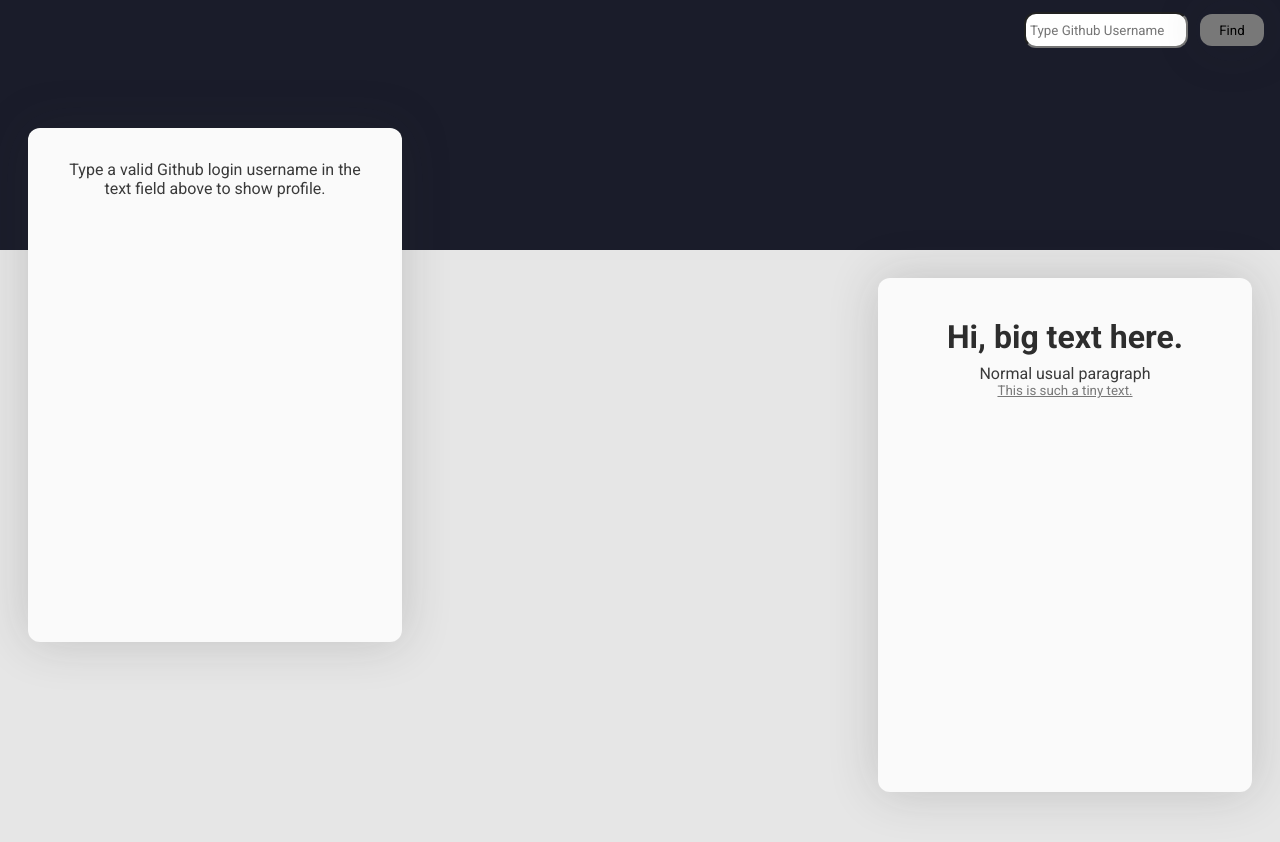
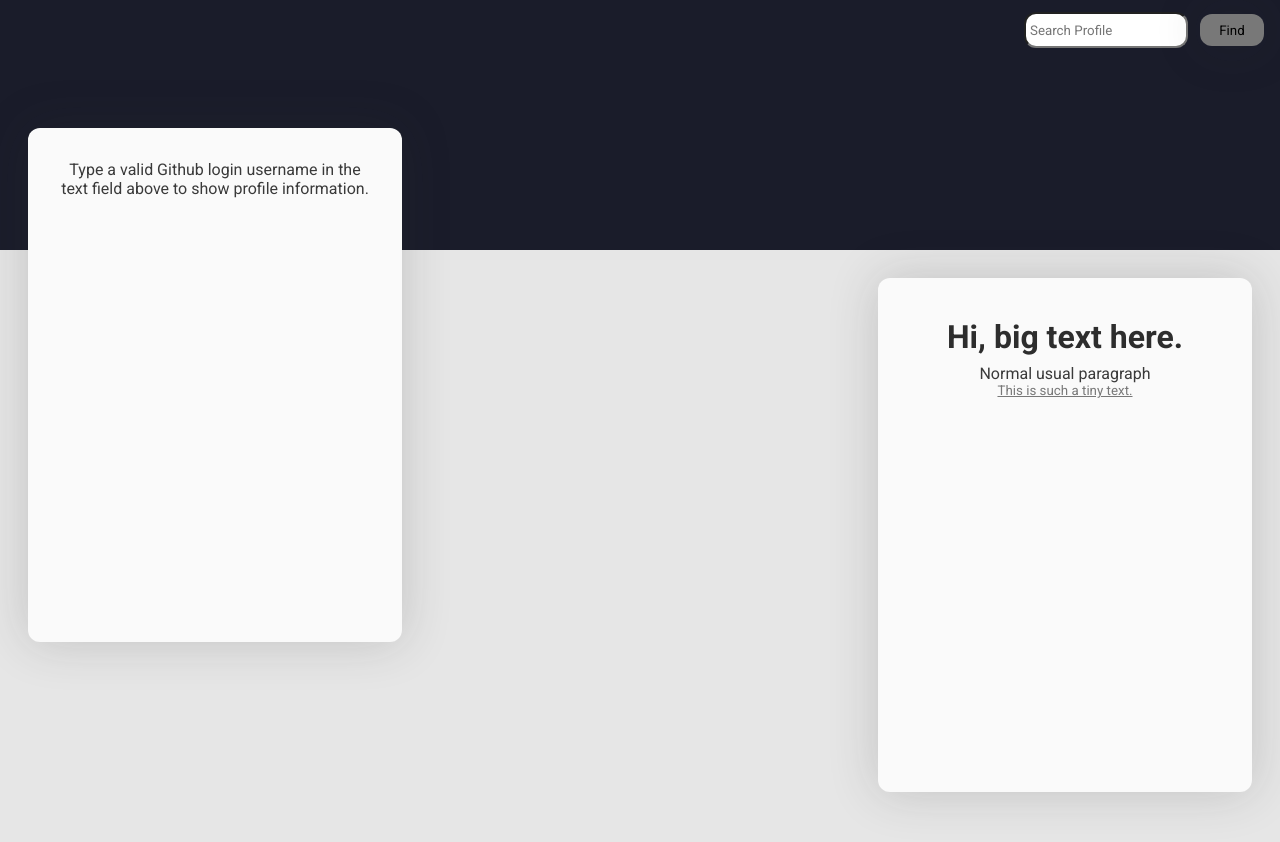
Before and after one commit to sircoffee/github-profile-viewer, a React (Vite) app: page / in a window 1280 px wide. Shown: the top 842 px of the page. Built offline with nearby package versions, Linux system fonts and the light colour scheme; no server answers.

Commit message:
Small style bugfixing

```diff
--- a/src/App.tsx
+++ b/src/App.tsx
@@ -60,7 +60,7 @@ function App() {
               <h1>{userData.name}</h1>
               <h3>{userData.login}</h3>
               <p>{userData.bio}</p>
-            </> : <p>Type a valid Github login username in the text field above to show profile.</p>
+            </> : <p>Type a valid Github login username in the text field above to show profile information.</p>
           }
         </Panel>
 
--- a/src/components/TextInput.tsx
+++ b/src/components/TextInput.tsx
@@ -5,7 +5,7 @@ interface Props {
 export function TextInput(args: Props) {
     return (
         <>
-            <input type="text" placeholder="Type Github Username" onChange={(e) => {
+            <input type="text" placeholder="Search Profile" onChange={(e) => {
                 args.event(e.target.value);
             }}></input>
         </>
--- a/src/styles/global.css
+++ b/src/styles/global.css
@@ -20,10 +20,13 @@
     --global-radius: 12px;
 }
 
+/* Default elements */
+
 p { color: var(--text-subtitle); text-align: center; }
 small { color: var(--text-small); text-decoration: underline; }
 h1 { color: var(--text-title); margin: 8px 0px 8px 0px; }
 h3 { color: var(--text-subtitle); margin: 8px; }
+
 
 .application {
     width: 100vw;
```
